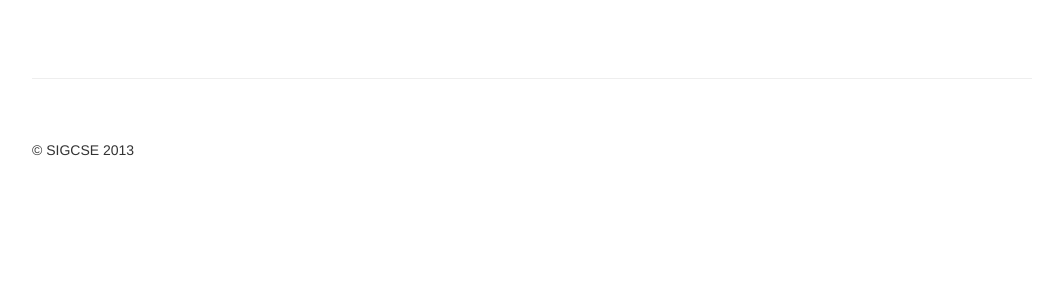
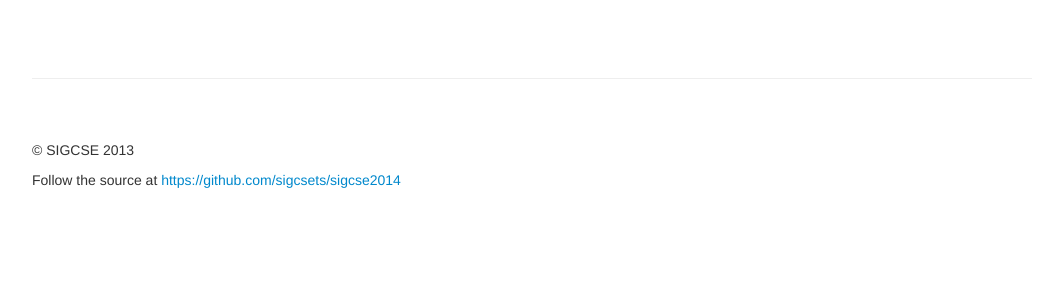
Before and after one commit to sigcsets/sigcse2014, a PHP site: page / in a window 1280 px wide. Shown: the part 374-674 px from the top of the page, without its empty margins (108-1171 px from the left). Run offline with PHP 8.4, Linux system fonts and the light colour scheme; some libraries are stand-ins or nearby versions.

Commit message:
added link to github repo

```diff
--- a/parts/bottom.php
+++ b/parts/bottom.php
@@ -1,6 +1,7 @@
 <hr>
   <div class="footer">
     <p>&copy; SIGCSE 2013</p>
+    <p>Follow the source at <a href="https://github.com/sigcsets/sigcse2014">https://github.com/sigcsets/sigcse2014</a></p>
   </div>
 
 </div> <!-- /container -->
```
